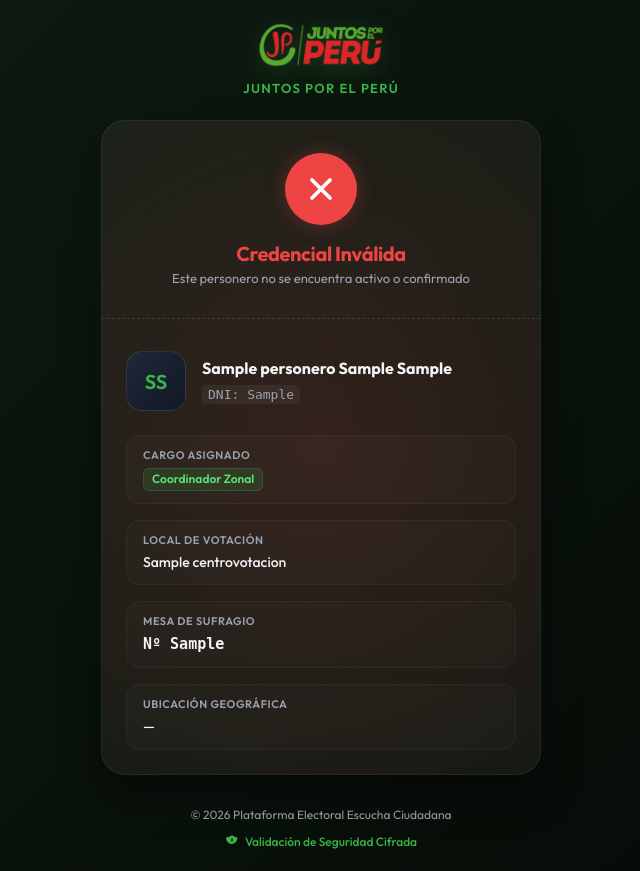
After one commit to ehanino/escucha_ciudadana, a Django app: page /personeros/validar/credencial/00000000-0000-0000-0000-000000000001/ in a window 1280 px wide. The commit adds this page. Shown: the whole page, without its empty margins (319-959 px from the left). Run offline with Django 5.2, Linux system fonts and the light colour scheme; tables that the repository leaves empty hold one stand-in row (values such as "Sample post").

Commit message:
Agregando funcionalidad para generar QR y documento PDF

```diff
--- /dev/null
+++ b/personeros/templates/personeros/validar_credencial.html
@@ -0,0 +1,393 @@
+<!DOCTYPE html>
+<html lang="es">
+<head>
+  <meta charset="UTF-8">
+  <meta name="viewport" content="width=device-width, initial-scale=1.0">
+  <title>Verificación Oficial de Credencial | JPP</title>
+  <link href="https://fonts.googleapis.com/css2?family=Outfit:wght@300;400;500;600;700&display=swap" rel="stylesheet">
+  <style>
+    :root {
+      --bg-gradient: linear-gradient(135deg, #0f1c12 0%, #050a06 100%);
+      --valid-green: #10b981;
+      --invalid-red: #ef4444;
+      --valid-bg-glow: rgba(16, 185, 129, 0.15);
+      --invalid-bg-glow: rgba(239, 68, 68, 0.15);
+      --card-bg: rgba(255, 255, 255, 0.04);
+      --card-border: rgba(255, 255, 255, 0.08);
+      --text-primary: #f3f4f6;
+      --text-muted: #9ca3af;
+      --jp-green: #39b54a;
+    }
+
+    * {
+      box-sizing: border-box;
+      margin: 0;
+      padding: 0;
+    }
+
+    body {
+      font-family: 'Outfit', sans-serif;
+      background: var(--bg-gradient);
+      color: var(--text-primary);
+      min-height: 100dvh;
+      display: flex;
+      flex-direction: column;
+      align-items: center;
+      justify-content: center;
+      padding: 20px;
+      overflow-x: hidden;
+    }
+
+    .container {
+      width: 100%;
+      max-width: 440px;
+      animation: fadeIn 0.6s cubic-bezier(0.16, 1, 0.3, 1) both;
+    }
+
+    .brand-header {
+      text-align: center;
+      margin-bottom: 24px;
+    }
+
+    .brand-header img {
+      height: 48px;
+      width: auto;
+      filter: drop-shadow(0 4px 12px rgba(57, 181, 74, 0.3));
+    }
+
+    .brand-header h2 {
+      font-size: 13px;
+      font-weight: 600;
+      color: var(--jp-green);
+      letter-spacing: 0.1em;
+      text-transform: uppercase;
+      margin-top: 8px;
+    }
+
+    /* Ticket Card styling */
+    .ticket-card {
+      background: var(--card-bg);
+      border: 1px solid var(--card-border);
+      border-radius: 24px;
+      backdrop-filter: blur(16px);
+      -webkit-backdrop-filter: blur(16px);
+      box-shadow: 0 20px 40px rgba(0, 0, 0, 0.4);
+      overflow: hidden;
+      position: relative;
+    }
+
+    /* Glow overlays depending on validity */
+    .ticket-card::before {
+      content: '';
+      position: absolute;
+      top: -50%;
+      left: -50%;
+      width: 200%;
+      height: 200%;
+      background: radial-gradient(circle, {% if es_valida %}var(--valid-bg-glow){% else %}var(--invalid-bg-glow){% endif %} 0%, transparent 60%);
+      pointer-events: none;
+      z-index: 0;
+    }
+
+    .status-banner {
+      padding: 32px 24px;
+      text-align: center;
+      position: relative;
+      z-index: 1;
+      border-bottom: 1px dashed rgba(255, 255, 255, 0.12);
+    }
+
+    /* Dotted separator visual cut-outs (ticket style) */
+    .ticket-card::after {
+      content: '';
+      position: absolute;
+      left: -10px;
+      right: -10px;
+      top: 154px; /* Matches the bottom of the status banner */
+      height: 20px;
+      background-image:
+        radial-gradient(circle at left, transparent 10px, var(--card-border) 10px, transparent 11px),
+        radial-gradient(circle at right, transparent 10px, var(--card-border) 10px, transparent 11px);
+      background-size: 100% 100%;
+      background-repeat: no-repeat;
+      pointer-events: none;
+      z-index: 2;
+    }
+
+    .status-badge {
+      width: 72px;
+      height: 72px;
+      border-radius: 50%;
+      display: inline-flex;
+      align-items: center;
+      justify-content: center;
+      margin-bottom: 16px;
+      box-shadow: 0 0 20px {% if es_valida %}rgba(16, 185, 129, 0.3){% else %}rgba(239, 68, 68, 0.3){% endif %};
+      animation: popIn 0.5s cubic-bezier(0.34, 1.56, 0.64, 1) both;
+    }
+
+    .status-badge-valid {
+      background: var(--valid-green);
+    }
+
+    .status-badge-invalid {
+      background: var(--invalid-red);
+    }
+
+    .status-badge svg {
+      width: 36px;
+      height: 36px;
+      color: #fff;
+    }
+
+    .status-title {
+      font-size: 20px;
+      font-weight: 700;
+      letter-spacing: -0.02em;
+      margin-bottom: 4px;
+      color: {% if es_valida %}var(--valid-green){% else %}var(--invalid-red){% endif %};
+    }
+
+    .status-subtitle {
+      font-size: 13px;
+      color: var(--text-muted);
+    }
+
+    /* Ticket content */
+    .ticket-details {
+      padding: 32px 24px 24px 24px;
+      position: relative;
+      z-index: 1;
+    }
+
+    .profile-section {
+      display: flex;
+      align-items: center;
+      gap: 16px;
+      margin-bottom: 24px;
+    }
+
+    .avatar {
+      width: 60px;
+      height: 60px;
+      border-radius: 16px;
+      background: linear-gradient(135deg, #1f2937 0%, #111827 100%);
+      border: 1px solid rgba(255, 255, 255, 0.1);
+      display: flex;
+      align-items: center;
+      justify-content: center;
+      font-size: 20px;
+      font-weight: 600;
+      color: var(--jp-green);
+      flex-shrink: 0;
+    }
+
+    .profile-info {
+      flex-grow: 1;
+    }
+
+    .personero-name {
+      font-size: 16px;
+      font-weight: 700;
+      color: var(--text-primary);
+      margin-bottom: 4px;
+      line-height: 1.3;
+    }
+
+    .personero-dni {
+      font-size: 13px;
+      font-family: monospace;
+      color: var(--text-muted);
+      background: rgba(255, 255, 255, 0.05);
+      padding: 2px 6px;
+      border-radius: 4px;
+      display: inline-block;
+    }
+
+    .data-grid {
+      display: grid;
+      grid-template-columns: 1fr;
+      gap: 16px;
+    }
+
+    .data-item {
+      background: rgba(255, 255, 255, 0.02);
+      border: 1px solid rgba(255, 255, 255, 0.04);
+      padding: 12px 16px;
+      border-radius: 14px;
+    }
+
+    .data-label {
+      font-size: 11px;
+      font-weight: 600;
+      text-transform: uppercase;
+      letter-spacing: 0.05em;
+      color: var(--text-muted);
+      margin-bottom: 6px;
+    }
+
+    .data-value {
+      font-size: 14px;
+      font-weight: 500;
+      color: var(--text-primary);
+      line-height: 1.4;
+    }
+
+    .badge-cargo {
+      background: rgba(57, 181, 74, 0.15);
+      color: #5fe072;
+      border: 1px solid rgba(57, 181, 74, 0.25);
+      padding: 2px 8px;
+      border-radius: 6px;
+      font-size: 12px;
+      font-weight: 600;
+      display: inline-block;
+    }
+
+    .footer {
+      text-align: center;
+      margin-top: 32px;
+      font-size: 12px;
+      color: var(--text-muted);
+    }
+
+    .footer p {
+      margin-bottom: 4px;
+    }
+
+    .footer-secure {
+      display: inline-flex;
+      align-items: center;
+      gap: 6px;
+      color: var(--jp-green);
+      font-weight: 500;
+      margin-top: 8px;
+    }
+
+    /* Keyframes */
+    @keyframes fadeIn {
+      from {
+        opacity: 0;
+        transform: translateY(20px);
+      }
+      to {
+        opacity: 1;
+        transform: translateY(0);
+      }
+    }
+
+    @keyframes popIn {
+      0% {
+        opacity: 0;
+        transform: scale(0.6);
+      }
+      100% {
+        opacity: 1;
+        transform: scale(1);
+      }
+    }
+  </style>
+</head>
+<body>
+
+  <div class="container">
+    <!-- Brand Header -->
+    <div class="brand-header">
+      <img src="/static/images/JuntosPorElPeru.png" alt="Logo Juntos por el Perú" onerror="this.style.display='none'">
+      <h2>Juntos por el Perú</h2>
+    </div>
+
+    <!-- Ticket Validation Card -->
+    <div class="ticket-card">
+
+      <!-- Status Banner -->
+      <div class="status-banner">
+        {% if es_valida %}
+          <div class="status-badge status-badge-valid">
+            <svg xmlns="http://www.w3.org/2000/svg" fill="none" viewBox="0 0 24 24" stroke="currentColor" stroke-width="2.5">
+              <path stroke-linecap="round" stroke-linejoin="round" d="M5 13l4 4L19 7" />
+            </svg>
+          </div>
+          <h1 class="status-title">Credencial Válida</h1>
+          <p class="status-subtitle">Personero acreditado oficialmente en el sistema</p>
+        {% else %}
+          <div class="status-badge status-badge-invalid">
+            <svg xmlns="http://www.w3.org/2000/svg" fill="none" viewBox="0 0 24 24" stroke="currentColor" stroke-width="2.5">
+              <path stroke-linecap="round" stroke-linejoin="round" d="M6 18L18 6M6 6l12 12" />
+            </svg>
+          </div>
+          <h1 class="status-title">Credencial Inválida</h1>
+          <p class="status-subtitle">Este personero no se encuentra activo o confirmado</p>
+        {% endif %}
+      </div>
+
+      <!-- Ticket Details -->
+      <div class="ticket-details">
+
+        <!-- Profile info -->
+        <div class="profile-section">
+          <div class="avatar">
+            {{ personero.nombres|first }}{{ personero.apellido_paterno|first }}
+          </div>
+          <div class="profile-info">
+            <h3 class="personero-name">{{ personero.nombre_completo }}</h3>
+            <span class="personero-dni">DNI: {{ personero.dni }}</span>
+          </div>
+        </div>
+
+        <!-- Data Grid -->
+        <div class="data-grid">
+
+          <div class="data-item">
+            <div class="data-label">Cargo Asignado</div>
+            <div class="data-value">
+              <span class="badge-cargo">{{ personero.get_cargo_display }}</span>
+            </div>
+          </div>
+
+          <div class="data-item">
+            <div class="data-label">Local de Votación</div>
+            <div class="data-value">{{ personero.centro_votacion.nombre|default:"—" }}</div>
+          </div>
+
+          {% if personero.numero_mesa %}
+          <div class="data-item">
+            <div class="data-label">Mesa de Sufragio</div>
+            <div class="data-value" style="font-family: monospace; font-size: 15px; font-weight: 600;">
+              Nº {{ personero.numero_mesa }}
+            </div>
+          </div>
+          {% endif %}
+
+          <div class="data-item">
+            <div class="data-label">Ubicación Geográfica</div>
+            <div class="data-value">
+              {% if personero.distrito %}
+                {{ personero.distrito.nombre }}, {{ personero.provincia.nombre }} — {{ personero.departamento.nombre }}
+              {% else %}
+                —
+              {% endif %}
+            </div>
+          </div>
+
+        </div>
+
+      </div>
+
+    </div>
+
+    <!-- Secure verification Footer -->
+    <div class="footer">
+      <p>© 2026 Plataforma Electoral Escucha Ciudadana</p>
+      <div class="footer-secure">
+        <svg xmlns="http://www.w3.org/2000/svg" viewBox="0 0 20 20" fill="currentColor" style="width: 14px; height: 14px; display: inline-block; vertical-align: middle;">
+          <path fill-rule="evenodd" d="M2.166 4.999A11.954 11.954 0 0010 1.944a11.954 11.954 0 007.834 3.056 10.03 10.03 0 01-1.748 5.617 11.97 11.97 0 01-4.842 3.411 12.44 12.44 0 01-1.244.38 1.252 1.252 0 01-.8 0c-.426-.13-.842-.258-1.243-.38a11.972 11.972 0 01-4.843-3.41 10.03 10.03 0 01-1.748-5.618zm7.833 1.001a1 1 0 00-1 1v3a1 1 0 002 0v-3a1 1 0 00-1-1z" clip-rule="evenodd" />
+        </svg>
+        <span>Validación de Seguridad Cifrada</span>
+      </div>
+    </div>
+
+  </div>
+
+</body>
+</html>
--- a/personeros/urls.py
+++ b/personeros/urls.py
@@ -9,6 +9,8 @@ urlpatterns = [
     path('logout/',    views.logout_view,       name='logout'),
     path('lista/',     views.lista_view,        name='lista'),
     path('lista/exportar/', views.exportar_excel_view, name='exportar_excel'),
+    path('lista/credencial/<int:pk>/', views.descargar_credencial_view, name='descargar_credencial'),
+    path('validar/credencial/<uuid:token_uuid>/', views.validar_credencial_publica_view, name='validar_credencial_publica'),
     path('mi-perfil/', views.mi_perfil_view,   name='mi_perfil'),
     path('reportar-escrutinio/', views.reportar_escrutinio_view, name='reportar_escrutinio'),
     path('registro/',  views.registro_publico_view, name='registro_publico'),
--- a/personeros/views.py
+++ b/personeros/views.py
@@ -492,6 +492,294 @@ def exportar_excel_view(request):
     return response
 
 
+@login_required(login_url='personeros:login')
+def descargar_credencial_view(request, pk):
+    """Genera y descarga la credencial del personero en formato PDF."""
+    import os
+    import platform
+    import subprocess
+    import docx
+    from django.http import Http404
+
+    # 1. Obtener el personero
+    personero = get_object_or_404(Personero, pk=pk)
+
+    # 2. Verificar permisos
+    perfil = get_perfil(request.user)
+    is_owner = False
+    try:
+        is_owner = (request.user.personero.pk == personero.pk)
+    except Exception:
+        pass
+
+    # Permitir si es superusuario, si no tiene perfil (se asume admin en la app),
+    # o si su perfil es de admin/coordinador, o si es el propio personero.
+    has_permission = (
+        request.user.is_superuser or
+        not perfil or
+        perfil.es_superadmin or
+        perfil.es_coordinador or
+        is_owner
+    )
+
+    if not has_permission:
+        return HttpResponse("No tienes permisos para descargar esta credencial.", status=403)
+
+    # 3. Ruta de la plantilla docx
+    template_path = os.path.join(settings.BASE_DIR, 'docs', 'Credencial personero centro de votación.docx')
+    if not os.path.exists(template_path):
+        raise Http404("La plantilla de credencial no se encuentra en el servidor.")
+
+    temp_docx_path = None
+    temp_pdf_path = None
+
+    try:
+        # Helper para formatear, alinear y centrar vertical y horizontalmente las celdas
+        def set_cell_text(cell, text, bold=False, size_pt=None):
+            from docx.enum.text import WD_ALIGN_PARAGRAPH
+            from docx.enum.table import WD_CELL_VERTICAL_ALIGNMENT
+            from docx.shared import Pt
+
+            cell.vertical_alignment = WD_CELL_VERTICAL_ALIGNMENT.CENTER
+            if not cell.paragraphs:
+                p = cell.add_paragraph()
+            else:
+                p = cell.paragraphs[0]
+
+            p.text = ""
+            p.alignment = WD_ALIGN_PARAGRAPH.CENTER
+
+            run = p.add_run(text)
+            if bold:
+                run.bold = True
+            if size_pt:
+                run.font.size = Pt(size_pt)
+            run.font.name = 'Arial'
+
+        # 4. Modificar el archivo docx con los datos del personero
+        doc = docx.Document(template_path)
+
+        # Configurar la hoja en formato A4 (21.0 cm x 29.7 cm) para compatibilidad estándar
+        from docx.shared import Cm
+        for section in doc.sections:
+            section.page_width = Cm(21.0)
+            section.page_height = Cm(29.7)
+
+        # Obtener referencias a las tablas originales del documento antes de crear la tabla superior
+        table1 = doc.tables[0]
+        table2 = doc.tables[1]
+
+        # Llenar Tabla 1 (Nombres y DNI) - Centrado, Negrita y Letra más grande (12pt)
+        set_cell_text(table1.rows[0].cells[1], personero.nombre_completo.upper(), bold=True, size_pt=12)
+        set_cell_text(table1.rows[1].cells[1], personero.dni, bold=True, size_pt=12)
+
+        # Generar código QR de seguridad dinámico en memoria
+        import qrcode
+        import io
+        from docx.shared import Inches, Pt
+        from docx.enum.text import WD_ALIGN_PARAGRAPH
+        from docx.enum.table import WD_CELL_VERTICAL_ALIGNMENT
+
+        if not personero.token_uuid:
+            import uuid
+            personero.token_uuid = uuid.uuid4()
+            personero.save(update_fields=['token_uuid'])
+
+        # Generar URL de validación pública
+        qr_url = f"https://{request.get_host()}/personeros/validar/credencial/{personero.token_uuid}/"
+
+        qr = qrcode.QRCode(
+            version=1,
+            error_correction=qrcode.constants.ERROR_CORRECT_L,
+            box_size=10,
+            border=1,
+        )
+        qr.add_data(qr_url)
+        qr.make(fit=True)
+
+        qr_img = qr.make_image(fill_color="black", back_color="white")
+        qr_buffer = io.BytesIO()
+        qr_img.save(qr_buffer, format="PNG")
+        qr_buffer.seek(0)
+
+        # Obtener referencias a los párrafos originales ANTES de modificar el documento
+        p0_elem = doc.paragraphs[0]._element
+        p1_elem = doc.paragraphs[1]._element
+
+        # Crear una tabla invisible de maquetación de 1x3 en la parte superior para centrar los títulos y alinear el QR a la derecha
+        table_top = doc.add_table(rows=1, cols=3)
+        table_top.autofit = False
+
+        # Mover la tabla al inicio absoluto de la estructura del documento
+        tbl = table_top._tbl
+        doc.element.body.remove(tbl)
+        doc.element.body.insert(0, tbl)
+
+        cell_left = table_top.rows[0].cells[0]
+        cell_middle = table_top.rows[0].cells[1]
+        cell_right = table_top.rows[0].cells[2]
+
+        # Configurar anchos proporcionales alineados a la perfección con la Tabla 1 (total 6.15 pulgadas)
+        # Al tener anchos iguales a la izquierda y derecha, la celda del centro queda perfectamente centrada
+        cell_left.width = Inches(0.90)
+        cell_middle.width = Inches(4.35)
+        cell_right.width = Inches(0.90)
+
+        # Configurar explícitamente los anchos en la cuadrícula de la tabla para asegurar que Word y LibreOffice los respeten
+        for i, col in enumerate(table_top.columns):
+            col.width = [Inches(0.90), Inches(4.35), Inches(0.90)][i]
+
+        # Mover los párrafos de título originales a la celda del medio
+        p0_elem.getparent().remove(p0_elem)
+        p1_elem.getparent().remove(p1_elem)
+
+        cell_middle._tc.append(p0_elem)
+        cell_middle._tc.append(p1_elem)
+
+        # Eliminar el párrafo vacío por defecto en la celda del medio
+        default_p_mid = cell_middle.paragraphs[0]._element
+        default_p_mid.getparent().remove(default_p_mid)
+
+        # Limpiar el párrafo por defecto en la celda izquierda y hacerlo de tamaño mínimo para no agregar altura extra
+        p_left = cell_left.paragraphs[0]
+        p_left.text = ""
+        p_left.paragraph_format.space_before = Pt(0)
+        p_left.paragraph_format.space_after = Pt(0)
+        p_left.paragraph_format.line_spacing = Pt(1)
+
+        # Centrar ambos párrafos en la celda del medio, para que queden perfectamente alineados
+        cell_middle.paragraphs[0].alignment = WD_ALIGN_PARAGRAPH.CENTER
+        cell_middle.paragraphs[1].alignment = WD_ALIGN_PARAGRAPH.CENTER
+
+        # Insertar el QR en la celda derecha centrado verticalmente y alineado a la derecha
+        cell_right.vertical_alignment = WD_CELL_VERTICAL_ALIGNMENT.CENTER
+        if not cell_right.paragraphs:
+            p_qr = cell_right.add_paragraph()
+        else:
+            p_qr = cell_right.paragraphs[0]
+        p_qr.text = ""
+        p_qr.alignment = WD_ALIGN_PARAGRAPH.RIGHT
+        p_qr.paragraph_format.space_before = Pt(0)
+        p_qr.paragraph_format.space_after = Pt(0)
+
+        run_qr = p_qr.add_run()
+        run_qr.add_picture(qr_buffer, width=Inches(0.9), height=Inches(0.9))
+
+        # Llenar Tabla 2 (Local de Votación y ubicación) - Centrado utilizando la referencia original
+        cv_nombre = personero.centro_votacion.nombre.upper() if personero.centro_votacion else "SIN ASIGNAR"
+        cv_direccion = personero.centro_votacion.direccion.upper() if personero.centro_votacion and personero.centro_votacion.direccion else "SIN DIRECCIÓN"
+
+        dist = personero.distrito.nombre.upper() if personero.distrito else "—"
+        prov = personero.provincia.nombre.upper() if personero.distrito and personero.distrito.provincia else "—"
+        dpto = personero.departamento.nombre.upper() if personero.departamento else "—"
+        ubicacion = f"{dist}, {prov}, {dpto}"
+
+        set_cell_text(table2.rows[0].cells[1], cv_nombre, bold=False, size_pt=11)
+        set_cell_text(table2.rows[1].cells[1], cv_direccion, bold=False, size_pt=10)
+        set_cell_text(table2.rows[2].cells[1], ubicacion, bold=False, size_pt=11)
+
+        # Ajustar tamaños de letra: Firma PERSONERO LEGAL ANTE EL JEE DEL CALLAO (a 8pt)
+        # y reglamento de personeros (a 7pt)
+        en_reglamento = False
+        for p in doc.paragraphs:
+            text_upper = p.text.upper()
+            if "PERSONERO LEGAL ANTE EL JEE DEL CALLAO" in text_upper:
+                for run in p.runs:
+                    run.font.size = Pt(8.0)
+
+            if "REGLAMENTO SOBRE LA PARTICIPACI" in text_upper:
+                en_reglamento = True
+
+            if en_reglamento:
+                for run in p.runs:
+                    run.font.size = Pt(7.0)
+
+        # 5. Crear nombres de archivos temporales
+        temp_dir = os.path.join(settings.BASE_DIR, 'temp_credentials')
+        if not os.path.exists(temp_dir):
+            os.makedirs(temp_dir)
+
+        safe_dni = personero.dni
+        temp_docx_filename = f"credencial_{safe_dni}.docx"
+        temp_pdf_filename = f"credencial_{safe_dni}.pdf"
+
+        temp_docx_path = os.path.join(temp_dir, temp_docx_filename)
+        temp_pdf_path = os.path.join(temp_dir, temp_pdf_filename)
+
+        # Guardar docx modificado
+        doc.save(temp_docx_path)
+
+        # 6. Convertir a PDF con LibreOffice
+        soffice_path = getattr(settings, 'SOFFICE_PATH', None)
+        if not soffice_path:
+            if platform.system() == 'Windows':
+                soffice_path = r"C:\Program Files\LibreOffice\program\soffice.exe"
+            else:
+                soffice_path = "soffice"
+
+        # Verificar existencia si es Windows para dar un mensaje claro
+        if platform.system() == 'Windows' and not os.path.exists(soffice_path):
+            return HttpResponse(
+                "Error en el servidor: LibreOffice no se encuentra instalado en la ruta estándar de Windows.",
+                status=500
+            )
+
+        command = [
+            soffice_path,
+            "--headless",
+            "--convert-to",
+            "pdf",
+            "--outdir",
+            temp_dir,
+            temp_docx_path
+        ]
+
+        # Ejecutar la conversión de forma síncrona
+        result = subprocess.run(command, capture_output=True, text=True, timeout=30)
+
+        if result.returncode != 0 or not os.path.exists(temp_pdf_path):
+            return HttpResponse(
+                f"Error al generar el PDF: {result.stderr or 'Error desconocido en LibreOffice'}",
+                status=500
+            )
+
+        # 7. Leer el archivo PDF generado para retornarlo
+        with open(temp_pdf_path, 'rb') as f:
+            pdf_data = f.read()
+
+        # 8. Responder con el archivo PDF para descarga
+        response = HttpResponse(pdf_data, content_type='application/pdf')
+        clean_name = personero.nombre_completo.replace(' ', '_').lower()
+        response['Content-Disposition'] = f'attachment; filename="credencial_{clean_name}_{safe_dni}.pdf"'
+        return response
+
+    except Exception as e:
+        return HttpResponse(f"Ocurrió un error inesperado al procesar la credencial: {str(e)}", status=500)
+    finally:
+        # 9. Limpieza de archivos temporales
+        try:
+            if temp_docx_path and os.path.exists(temp_docx_path):
+                os.remove(temp_docx_path)
+            if temp_pdf_path and os.path.exists(temp_pdf_path):
+                os.remove(temp_pdf_path)
+        except Exception:
+            pass
+
+
+def validar_credencial_publica_view(request, token_uuid):
+    """Vista pública para validar una credencial mediante código QR sin requerir inicio de sesión."""
+    personero = get_object_or_404(Personero, token_uuid=token_uuid)
+
+    # La credencial se considera válida si el personero está confirmado y su perfil se completó
+    es_valida = (personero.estado == 'confirmado')
+
+    context = {
+        'personero': personero,
+        'es_valida': es_valida,
+    }
+    return render(request, 'personeros/validar_credencial.html', context)
+
+
 def handler404_redirect(request, exception=None):
     """Redirige errores 404 al login, excepto para archivos estáticos."""
     if request.path.startswith(settings.STATIC_URL) or '/static/' in request.path:
```
Also changed, not shown: personeros/models.py (+14 -3 lines), personeros/templates/personeros/lista.html (+25 -0 lines), personeros/migrations/0008_alter_personero_cargo.py (added), personeros/migrations/0009_personero_token_uuid.py (added), personeros/migrations/0010_alter_personero_token_uuid.py (added), 5 other files.
